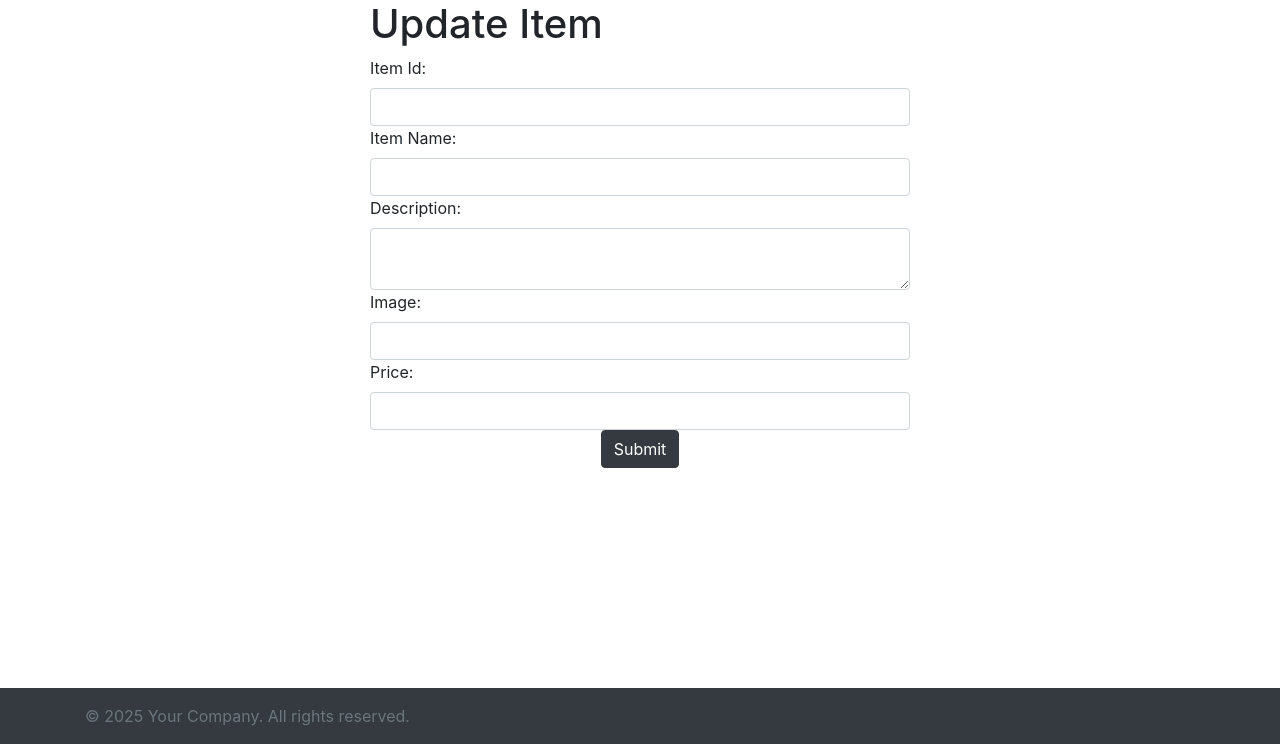
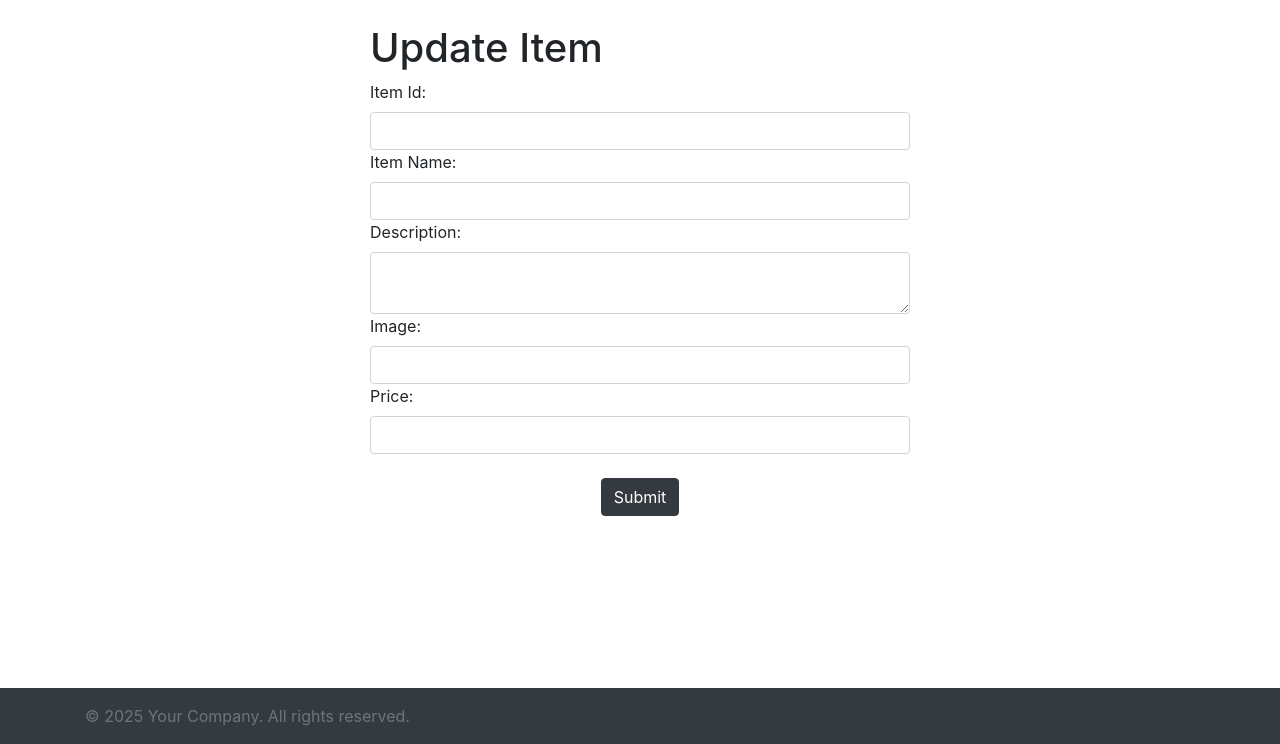
Before and after one commit to AmeliaES/eCommerce-admin-panel, a PHP site: page /update.php in a window 1280 px wide. Shown: the part 56-800 px from the top of the page. Run offline with PHP 8.4, Linux system fonts and the light colour scheme.

Commit message:
add margins above elements

```diff
--- a/public/create.php
+++ b/public/create.php
@@ -6,7 +6,7 @@ include '../templates/nav.php';
 <div class="container-sm">
     <div class="row justify-content-center">
         <div class="col-12 col-md-6">
-            <h1>Create Item</h1>
+            <h1 class="mt-4">Create Item</h1>
             <form action="create.php" method="post" enctype="multipart/form-data">
                 <!-- input box for item name -->
                 <div class="mb-3">
--- a/public/read.php
+++ b/public/read.php
@@ -14,7 +14,7 @@ if (mysqli_num_rows($result) > 0) {
     echo '<div class="container"><div class="row">';
     while ($row = mysqli_fetch_array($result, MYSQLI_ASSOC)) {
         echo '
-        <div class="col-md-3 d-flex justify-content-center">
+        <div class="col-md-3 d-flex justify-content-center mt-4">
             <div class="card" style="width: 18rem;">
                 <img src="../' . $row['item_img'] . '" class="card-img-top" alt="T-Shirt">
                 <div class="card-body">
--- a/public/update.php
+++ b/public/update.php
@@ -5,7 +5,7 @@ include '../templates/nav.php';
 <div class="container-sm">
     <div class="row justify-content-center">
         <div class="col-12 col-md-6">
-            <h1>Update Item</h1>
+            <h1 class="mt-4">Update Item</h1>
             <form action="update.php" method="post">
                 <!-- update box for item id  -->
                 <label for="id">Item Id:</label>
@@ -41,7 +41,7 @@ include '../templates/nav.php';
                     value="<?php if (isset($_POST['item_price'])) echo $_POST['item_price']; ?>">
 
                 <!-- submit button -->
-                <div class="text-center">
+                <div class="text-center mt-4">
                     <input type="submit" class="btn btn-dark" value="Submit">
                 </div>
             </form>
```
